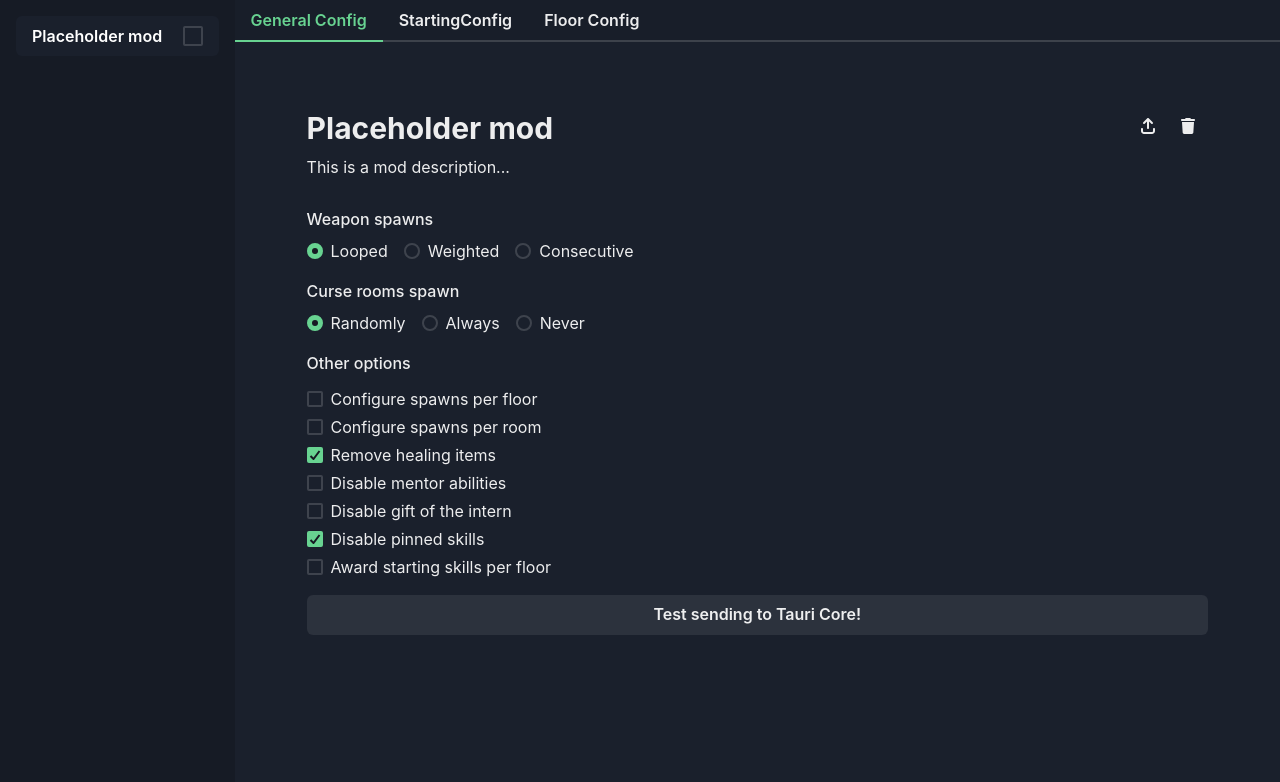
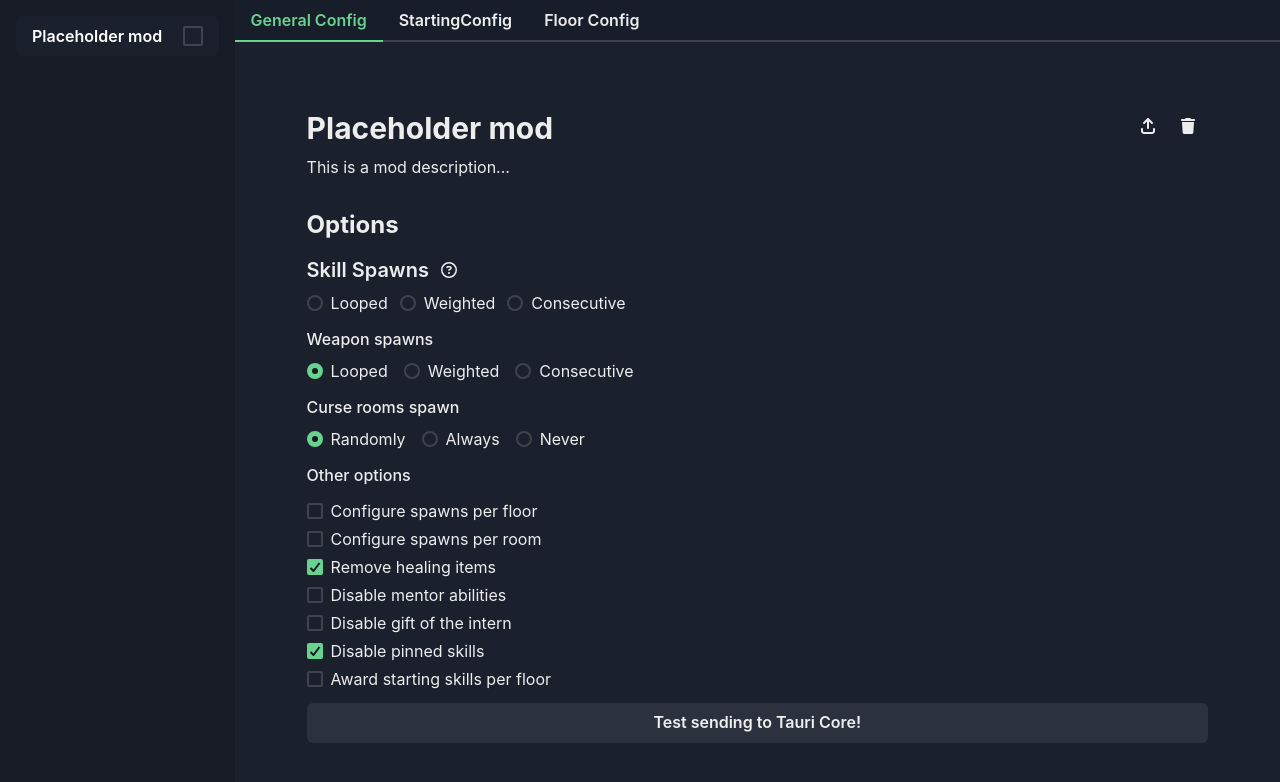
Before and after one commit to franomai/cornercutter, a React (Vite) app in the folder frontend/: page / in a window 1280 px wide. Shown: the top 782 px of the page. Built offline with nearby package versions, Linux system fonts and the light colour scheme.

Commit message:
#10 Create labelled radio group

```diff
--- a/frontend/src/components/tabs/generalconfig/GeneralConfigTab.tsx
+++ b/frontend/src/components/tabs/generalconfig/GeneralConfigTab.tsx
@@ -9,6 +9,7 @@ import {
     IconButton,
     Radio,
     RadioGroup,
+    SimpleGrid,
     Stack,
     Text,
 } from '@chakra-ui/react';
@@ -22,6 +23,7 @@ import { useSelector } from 'react-redux';
 import { getSelectedMod } from '../../../redux/slices/mod';
 import { faArrowUpFromBracket, faTrash } from '@fortawesome/free-solid-svg-icons';
 import { FontAwesomeIcon } from '@fortawesome/react-fontawesome';
+import LabelledRadioGroup from './LabelledRadioGroup';
 
 const GeneralConfigTab: FC = () => {
     const [response, setResponse] = useState<string>('');
@@ -73,7 +75,19 @@ const GeneralConfigTab: FC = () => {
                     </Flex>
                     <Text>{selectedMod?.info.description}</Text>
                 </Stack>
-                <Stack spacing={4}>
+                <Stack spacing={3}>
+                    <Text fontSize="2xl" fontWeight="bold">
+                        Options
+                    </Text>
+                    <SimpleGrid columns={2} spacing={2}>
+                        <Stack spacing={3.5}>
+                            <LabelledRadioGroup title="Skill Spawns" tooltip="Select how skills should be spawned">
+                                <Radio value="Looped">Looped</Radio>
+                                <Radio value="Weighted">Weighted</Radio>
+                                <Radio value="Consecutive">Consecutive</Radio>
+                            </LabelledRadioGroup>
+                        </Stack>
+                    </SimpleGrid>
                     <div>
                         <FormLabel>Weapon spawns</FormLabel>
                         <RadioGroup
--- /dev/null
+++ b/frontend/src/components/tabs/generalconfig/LabelledRadioGroup.tsx
@@ -0,0 +1,40 @@
+import { RadioGroup, RadioGroupProps, Stack, StackProps, Text, Tooltip } from '@chakra-ui/react';
+import { faCircleQuestion } from '@fortawesome/free-regular-svg-icons';
+import { FontAwesomeIcon } from '@fortawesome/react-fontawesome';
+import { ReactNode } from 'react';
+
+const LabelledRadioGroup = ({
+    title,
+    tooltip,
+    direction = 'row',
+    value,
+    onChange,
+    children,
+}: {
+    title: string;
+    tooltip: string;
+    direction?: StackProps['direction'];
+    value?: RadioGroupProps['value'];
+    onChange?: RadioGroupProps['onChange'];
+    children?: ReactNode;
+}) => {
+    return (
+        <Stack spacing={1.5}>
+            <Stack direction="row" spacing={3} alignItems="center">
+                <Text fontSize="xl" fontWeight="semibold">
+                    {title}
+                </Text>
+                <Tooltip hasArrow label={tooltip} aria-label="More info" placement="top">
+                    <FontAwesomeIcon icon={faCircleQuestion} />
+                </Tooltip>
+            </Stack>
+            <RadioGroup onChange={onChange} value={value}>
+                <Stack direction={direction} spacing={3}>
+                    {children}
+                </Stack>
+            </RadioGroup>
+        </Stack>
+    );
+};
+
+export default LabelledRadioGroup;
```
